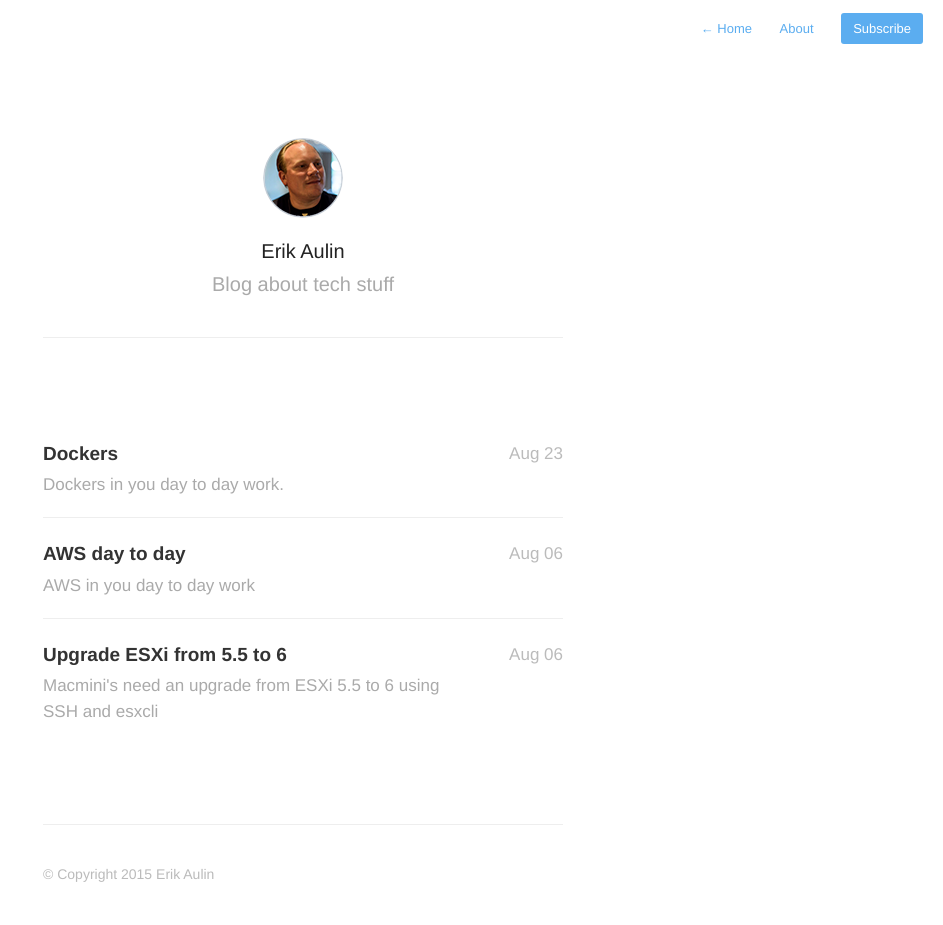
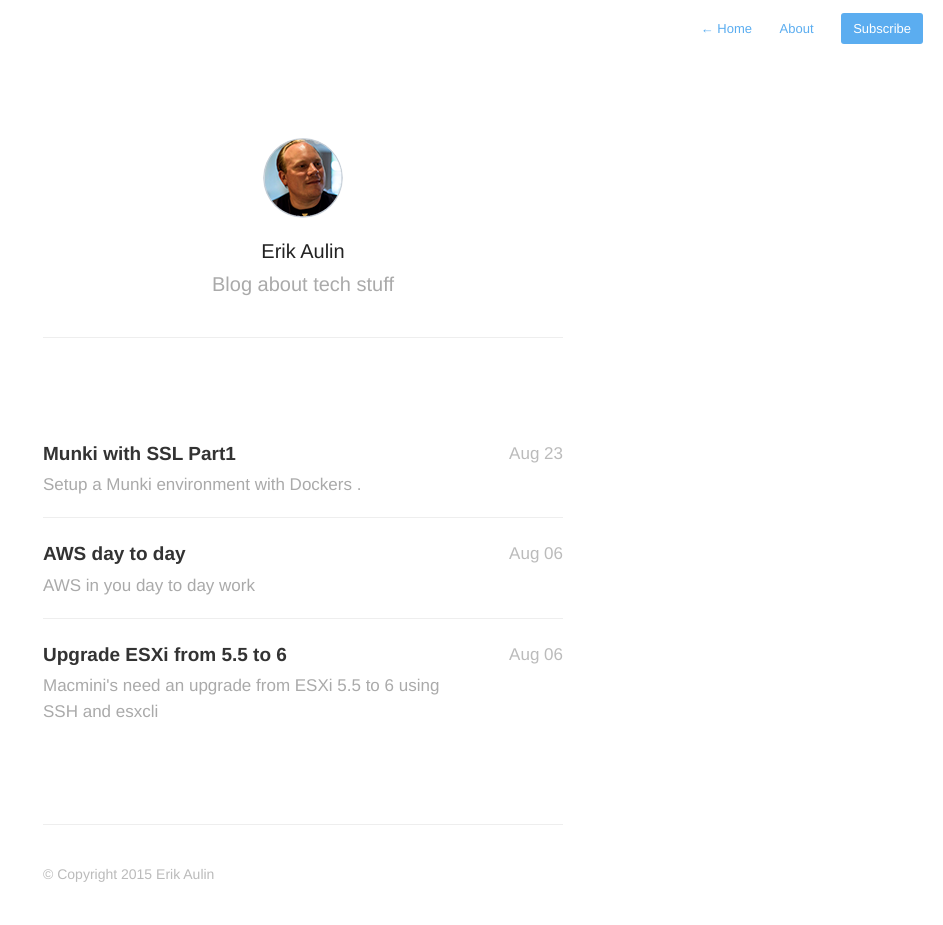
Before and after one commit to erikaulin/erikaulin.github.io, a Jekyll site: the page built from index.html, in a window 1280 px wide. Shown: the whole page, without its empty margins (337-1280 px from the left). Built offline with Jekyll 4.4.1, drawn with Linux system fonts in a browser that asks for light colours; nearby versions of some CDN libraries; Markdown is read by kramdown in place of the engine named in the settings; the list of posts is cut into pages by our own code; some of the changed lines change nothing that is shown.

Commit message:
added munki-ssl-part1

```diff
--- /dev/null
+++ b/_posts/2015-08-23-Munki-SSL-part1.markdown
@@ -0,0 +1,163 @@
+---
+title:  "Munki with SSL Part1"
+date:   2015-08-23 12:20:00
+description: Setup a Munki environment with Dockers .
+---
+
+### Introduction
+In this tutorial I will cover how to setup an [Munki](https://www.munki.org/munki) environment with client SSL authentication. Hosting the munki data and web server in dockers and using a osx machine for populating data using [Autopkgr](https://github.com/lindegroup/autopkgr). Most guides out there use [Chef](https://www.chef.io) or [Puppet](https://puppetlabs.com) to push client configuration but I wanted to focus on dockers and have the possibility to move between solutions depending on situation and current infrastructure.
+
+***
+
+### Prerequisites
+* [Mac Computer](http://www.apple.com/mac/).
+* [VMWare Fusion](http://www.vmware.com/products/fusion) or [Virtualbox](https://www.virtualbox.org).
+* [Docker Toolbox](https://www.docker.com/toolbox).
+* [Virtual Docker](https://docs.docker.com/machine).
+* [Virtual OSX](http://kb.vmware.com/selfservice/search.do?cmd=displayKC&docType=kc&docTypeID=DT_KB_1_1&externalId=2082109#) Client and Server.
+
+***
+
+### Create our lab environment
+VMware Fusion will be used in this tutorial so there will different steps for Virtualbox. It's high time to get started so lets create a Docker Machine where we will be hosting three containers: Data-only, Nginx with SSL certs and finally a SMB share used with the osx server.
+
+##### Docker Machine
+{% highlight bash %}
+docker-machine create -d vmwarefusion munki
+eval "$(docker-machine env munki)"
+{% endhighlight %}
+
+##### Network configuration
+In my lab environment I chose to use the NAT (vmware8) network.
+
+
+I want my VM's to have static IP's then I can create records in /etc/hosts on my machine and osx vm's.
+
+*Edit the dhcpd file with your favorit edit and add your hosts after the line ####### VMNET DHCP Configuration. End of "DO NOT MODIFY SECTION" ######.*
+
+{% highlight bash %}
+sudo vim /Library/Preferences/VMware\ Fusion/vmnet8/dhcpd.conf
+{% endhighlight %}
+
+*Want to use a CLI to check hosts MAC Address but during this lab lets use VMware Fusion App and check each hosts Network > Settings > Advanced Options and write down the MAC Address.*
+
+Added three host in my case, dockers(munki) vm, osx client vm and a osx server vm.
+
+{% highlight bash %}
+host munki {
+    hardware ethernet EE:EE:EE:EE:EE:EE;
+    fixed-address 192.168.125.140;
+}
+host client {
+    hardware ethernet EE:EE:EE:EE:EE:EE;
+    fixed-address 192.168.125.141;
+}
+host server {
+    hardware ethernet EE:EE:EE:EE:EE:EE;
+    fixed-address 192.168.125.142;
+}
+{% endhighlight %}
+
+*Edit the hosts file with your favorit edit and add your hosts after the last line*
+
+{% highlight bash %}
+sudo vim /etc/hosts
+{% endhighlight %}
+
+{% highlight bash %}
+192.168.125.140 munki.example.com
+192.168.125.141	client.example.com
+192.168.125.142 server.example.com
+{% endhighlight %}
+
+Restart the vmnet, docker machine and your OSX VM's.
+
+{% highlight bash %}
+export PATH="$PATH:/Applications/VMware Fusion.app/Contents/Library/"
+sudo vmnet-cli --configure
+sudo vmnet-cli --stop
+sudo vmnet-cli --start
+docker-machine stop munki
+docker-machine start munki
+{% endhighlight %}
+
+***
+
+### Create certificetes and Docker containers.
+
+In this lab I'm using self-signed certificates but when you plan for a production solution you should go with certificates from an [Provider](https://en.wikipedia.org/wiki/Certificate_authority#Providers).
+
+
+During the signing proccess you need to fill in *County Code, State, City, Organization, Common Name, Department and e-mail* just remember the **password** as it will be used in the convert process.
+
+###### Create a lab catalog and clone docker-munki-ssl repo.
+{% highlight bash %}
+mkdir -p ~/munki-lab
+cd ~/munki-lab
+git clone git@github.com:ustwo/docker-munki-ssl.git
+{% endhighlight %}
+
+###### Create a Certificate Authority root
+{% highlight bash %}
+openssl genrsa -des3 -out ca.key 4096
+openssl req -new -x509 -days 365 -key ca.key -out ca.crt
+{% endhighlight %}
+
+###### Create the Client Key and CSR
+{% highlight bash %}
+openssl genrsa -des3 -out client.key 4096
+openssl req -new -key client.key -out client.csr
+{% endhighlight %}
+
+###### Self-sign Client crt
+{% highlight bash %}
+openssl x509 -req -days 365 -in client.csr -CA ca.crt -CAkey ca.key -set_serial 01 -out client.crt
+{% endhighlight %}
+
+###### Convert Client Key and crt to PEM
+{% highlight bash %}
+openssl x509 -in client.crt -out client-munki.crt.pem -outform PEM
+openssl rsa -in client.key -out client-munki.key.pem -outform PEM
+{% endhighlight %}
+
+###### Create the Server Key and CRT
+{% highlight bash %}
+openssl req -x509 -nodes -days 365 -newkey rsa:2048 -keyout server.key -out server.crt
+{% endhighlight %}
+
+###### Build the munki container
+{% highlight bash %}
+docker build -t munki-ssl .
+{% endhighlight %}
+
+###### Create a Data Container:
+{% highlight bash %}
+docker run -d --name munki-data --entrypoint /bin/echo munki-ssl Data-only container for munki-ssl
+{% endhighlight %}
+
+###### Start the munki-ssl container
+{% highlight bash %}
+docker run -d --name munki-ssl --volumes-from munki-data -p 443:443 -h munki-ssl munki-ssl
+{% endhighlight %}
+
+###### Download and start the munki-smb container
+*Remember to only run this container when needed as it is a public share and require no password.*
+{% highlight bash %}
+docker run -d -p 445:445 --volumes-from munki-data --name munki-smb ustwo/munki-smb /munki_repo
+{% endhighlight %}
+*You may have to change permissions on /munki_repo to allow for read-write privileges by a guest.*
+{% highlight bash %}
+docker exec munki-smb chown -R nobody:nogroup /munki_repo/
+docker exec minki-smb chmod -R ugo+rwx /munki_repo/
+{% endhighlight %}
+
+### End of Part1
+
+Next part will cover the osx server and client configuration.
+
+###### Sources
+
+* [afp548](https://www.afp548.com/2015/01/22/building-munki-with-docker)
+* [mtigas](https://gist.github.com/mtigas/952344)
+* [pravka](https://pravka.net/nginx-mutual-auth)
+* [nginx](http://wiki.nginx.org/FullExample)
--- a/_posts/2015-09-23-Dockers-tips-and-trix.markdown
+++ /dev/null
@@ -1,64 +0,0 @@
----
-title:  "Dockers"
-date:   2015-08-23 10:27:00
-description: Dockers in you day to day work.
----
-
-### Stuff I learnd and use with dockers.
-I'm using a Apple Mac with VMware Fusion and the latest [Docker Toolbox](https://www.docker.com/toolbox).
-Docker default configuration is to use Virtualbox so I added some tips how to use VMware Fusion instead, also added some more cpu and memory if I need some more beef for full system images.
-
-#### Create a docker environment using vmware fusion.
-
-{% highlight bash %}
-docker-machine create -d vmwarefusion \
-  --vmwarefusion-cpu-count 2 \
-  --vmwarefusion-memory-size 4096 \
-docker
-eval "$(docker-machine env docker)"
-{% endhighlight %}
-
-#### Set static dhcp rules for dockers environment
-I want my VM's to have the same IP so the docker-machine environment is always the same.
-If you want to use the NAT network you can edit the dhcpd file with your favorit edit and add your host after the line ####### VMNET DHCP Configuration. End of "DO NOT MODIFY SECTION" ######.
-
-{% highlight bash %}
-sudo vim /Library/Preferences/VMware\ Fusion/vmnet8/dhcpd.conf
-{% endhighlight %}
-
-Added three host in my case, dockers vm, osx client vm and a osx server vm.
-
-{% highlight bash %}
-host docker {
-    hardware ethernet EE:EE:EE:EE:EE:EE;
-    fixed-address 192.168.125.140;
-}
-host client {
-    hardware ethernet EE:EE:EE:EE:EE:EE;
-    fixed-address 192.168.125.141;
-}
-host server {
-    hardware ethernet EE:EE:EE:EE:EE:EE;
-    fixed-address 192.168.125.142;
-}
-{% endhighlight %}
-
-I added some records to my hostfile for easy access.
-
-{% highlight bash %}
-sudo vim /etc/hosts
-{% endhighlight %}
-
-{% highlight bash %}
-192.168.125.140 docker.example.com
-192.168.125.141	client.example.com
-192.168.125.142 server.example.com
-{% endhighlight %}
-
-##### Restarting the vmware fusion network environment
-
-{% highlight bash %}
-sudo /Applications/VMware\ Fusion.app/Contents/Library/vmnet-cli --stop
-sudo /Applications/VMware\ Fusion.app/Contents/Library/vmnet-cli --configure
-sudo /Applications/VMware\ Fusion.app/Contents/Library/vmnet-cli --start
-{% endhighlight %}
```
Also changed, not shown: README.md, _layouts/default.html (line endings or trailing spaces), 12 other files.
